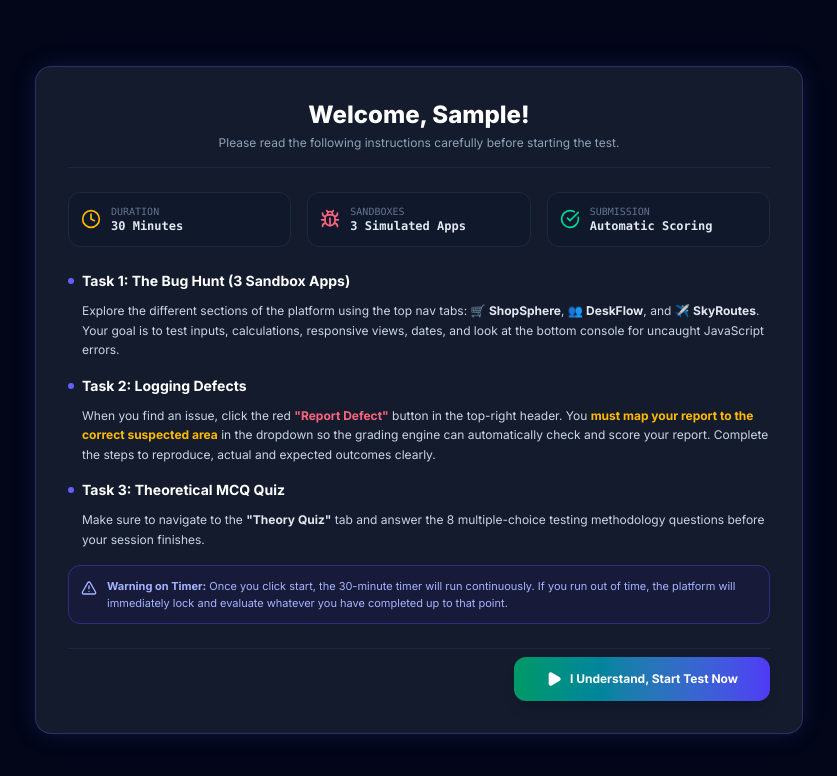
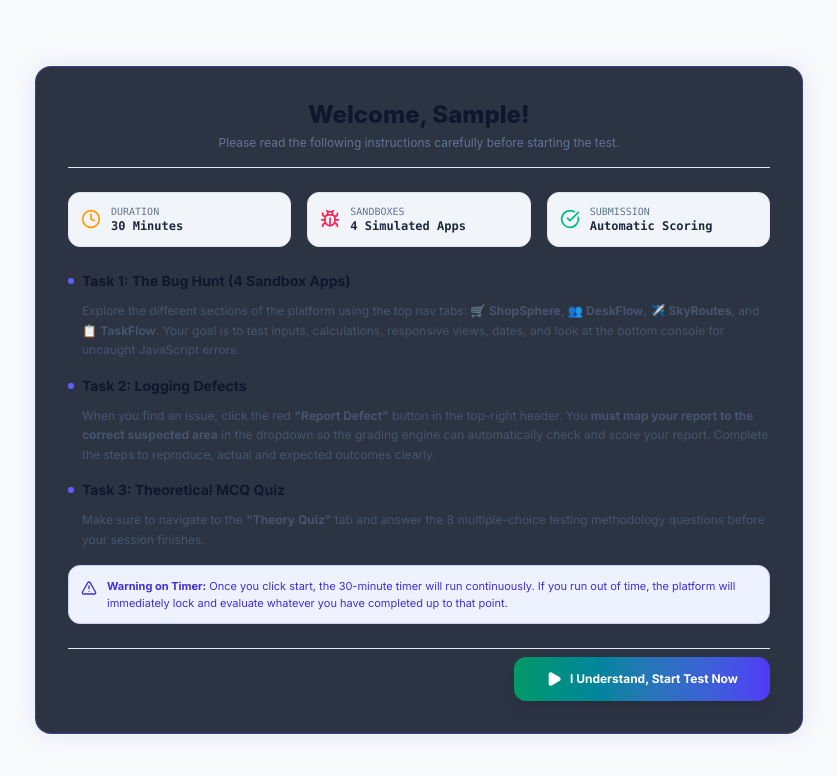
Before and after one commit to shamdkamble/qa-tester-interview-platform, a React (Vite) app: page / in a window 1280 px wide. Both pictures are taken after typing "Sample", "name@example.com" into the empty fields and a click on the button "Continue to Instructions". Shown: the top 776 px of the page, without its empty margins (221-1058 px from the left). Built offline with nearby package versions, Linux system fonts and the light colour scheme.

Commit message:
Added Light and Dark Mode toggle support with unified CSS variables and clean UI styling

```diff
--- a/src/App.jsx
+++ b/src/App.jsx
@@ -17,6 +17,23 @@ export default function App() {
   const [userRole, setUserRole] = useState(null); // 'candidate' | 'admin'
   const [mode, setMode] = useState('candidate'); // 'candidate' | 'interviewer'
   const [activeTab, setActiveTab] = useState('shop'); // 'shop' | 'desk' | 'sky' | 'quiz'
+
+  // Theme state
+  const [theme, setTheme] = useState('dark');
+
+  const toggleTheme = () => {
+    setTheme(prev => {
+      const nextTheme = prev === 'dark' ? 'light' : 'dark';
+      if (nextTheme === 'light') {
+        document.documentElement.classList.add('light');
+        document.documentElement.classList.remove('dark');
+      } else {
+        document.documentElement.classList.add('dark');
+        document.documentElement.classList.remove('light');
+      }
+      return nextTheme;
+    });
+  };
 
   // Instructions screen state for candidate
   const [showInstructions, setShowInstructions] = useState(false);
@@ -140,32 +157,32 @@ export default function App() {
   // Render Login Screen if not authenticated
   if (!isLoggedIn) {
     return (
-      <div className="min-h-screen bg-slate-950 text-slate-100 flex flex-col justify-center items-center p-4">
+      <div className="min-h-screen bg-slate-50 dark:bg-slate-950 text-slate-800 dark:text-slate-100 flex flex-col justify-center items-center p-4">
         {/* Logo Title */}
         <div className="text-center space-y-2 mb-8 max-w-lg">
           <div className="w-14 h-14 rounded-2xl bg-gradient-to-tr from-emerald-500 via-indigo-500 to-violet-600 flex items-center justify-center text-white shadow-xl shadow-indigo-500/20 mx-auto">
             <Shield className="w-7 h-7" />
           </div>
           <h1 className="text-2xl md:text-3xl font-extrabold tracking-tight">BugHunt QA Sandbox</h1>
-          <p className="text-sm text-slate-400">Interviews & Fresher QA Intern Assessment Suite</p>
+          <p className="text-sm text-slate-500 dark:text-slate-400">Interviews & Fresher QA Intern Assessment Suite</p>
         </div>
 
         <div className="w-full max-w-4xl grid grid-cols-1 md:grid-cols-2 gap-8">
           {/* Student Login Portal */}
-          <div className="glass-panel p-6 rounded-2xl border border-slate-800 space-y-4">
-            <div className="flex items-center gap-3 pb-3 border-b border-slate-800">
-              <div className="p-2 rounded bg-indigo-500/20 text-indigo-400 border border-indigo-500/30">
+          <div className="glass-panel p-6 rounded-2xl border border-slate-200 dark:border-slate-800 space-y-4">
+            <div className="flex items-center gap-3 pb-3 border-b border-slate-200 dark:border-slate-800">
+              <div className="p-2 rounded bg-indigo-500/20 text-indigo-650 dark:text-indigo-400 border border-indigo-500/30">
                 <User className="w-5 h-5" />
               </div>
               <div>
                 <h2 className="text-lg font-bold">Student / Candidate</h2>
-                <p className="text-xs text-slate-400">Sign in to review guidelines and begin the assessment</p>
+                <p className="text-xs text-slate-500 dark:text-slate-400">Sign in to review guidelines and begin the assessment</p>
               </div>
             </div>
 
             <form onSubmit={handleStudentLogin} className="space-y-4 text-xs">
               <div>
-                <label className="block text-slate-300 mb-1 font-medium">Your Full Name</label>
+                <label className="block text-slate-700 dark:text-slate-300 mb-1 font-medium">Your Full Name</label>
                 <input
                   type="text"
                   required
@@ -177,7 +194,7 @@ export default function App() {
               </div>
 
               <div>
-                <label className="block text-slate-300 mb-1 font-medium">Your Email Address</label>
+                <label className="block text-slate-700 dark:text-slate-300 mb-1 font-medium">Your Email Address</label>
                 <input
                   type="email"
                   required
@@ -188,8 +205,8 @@ export default function App() {
                 />
               </div>
 
-              <div className="bg-slate-900/60 p-3.5 rounded-xl border border-slate-800 text-[11px] text-slate-400 leading-relaxed space-y-1">
-                <strong className="text-slate-300 block">Quick Note:</strong>
+              <div className="bg-slate-100 dark:bg-slate-900/60 p-3.5 rounded-xl border border-slate-200 dark:border-slate-800 text-[11px] text-slate-500 dark:text-slate-400 leading-relaxed space-y-1">
+                <strong className="text-slate-700 dark:text-slate-300 block">Quick Note:</strong>
                 <p>Logging in will take you to a detailed instruction and guidelines screen before your 30-minute timer starts.</p>
               </div>
 
@@ -203,26 +220,26 @@ export default function App() {
           </div>
 
           {/* Admin Login Portal */}
-          <div className="glass-panel p-6 rounded-2xl border border-slate-800 space-y-4">
-            <div className="flex items-center gap-3 pb-3 border-b border-slate-800">
-              <div className="p-2 rounded bg-violet-500/20 text-violet-400 border border-violet-500/30">
+          <div className="glass-panel p-6 rounded-2xl border border-slate-200 dark:border-slate-800 space-y-4">
+            <div className="flex items-center gap-3 pb-3 border-b border-slate-200 dark:border-slate-800">
+              <div className="p-2 rounded bg-violet-500/20 text-violet-650 dark:text-violet-400 border border-violet-500/30">
                 <Shield className="w-5 h-5" />
               </div>
               <div>
                 <h2 className="text-lg font-bold">Interviewer / Admin</h2>
-                <p className="text-xs text-slate-400">Unlock the master bug controller & scorecard sheet</p>
+                <p className="text-xs text-slate-500 dark:text-slate-400">Unlock the master bug controller & scorecard sheet</p>
               </div>
             </div>
 
             <form onSubmit={handleAdminLogin} className="space-y-4 text-xs">
               {adminPinError && (
-                <div className="p-2.5 bg-rose-955 border border-rose-800 text-rose-300 rounded-lg">
-                  Invalid Pin Code. Use the default passcode: <strong className="font-mono text-white">1234</strong>
+                <div className="p-2.5 bg-rose-100 dark:bg-rose-955 border border-rose-300 dark:border-rose-800 text-rose-700 dark:text-rose-300 rounded-lg">
+                  Invalid Pin Code. Use the default passcode: <strong className="font-mono text-slate-900 dark:text-white">1234</strong>
                 </div>
               )}
 
               <div>
-                <label className="block text-slate-300 mb-1 font-medium">Interviewer Pin Code</label>
+                <label className="block text-slate-700 dark:text-slate-300 mb-1 font-medium">Interviewer Pin Code</label>
                 <input
                   type="password"
                   placeholder="Enter Pin Code (Default: 1234)"
@@ -232,9 +249,9 @@ export default function App() {
                 />
               </div>
 
-              <div className="bg-slate-900/60 p-3.5 rounded-xl border border-slate-800 text-[11px] text-slate-400 leading-relaxed space-y-1">
-                <strong className="text-slate-300 block">Interviewer Controls:</strong>
-                <p>• Access dedicated list of reproducing methods for all 13 bugs.</p>
+              <div className="bg-slate-100 dark:bg-slate-900/60 p-3.5 rounded-xl border border-slate-200 dark:border-slate-800 text-[11px] text-slate-500 dark:text-slate-400 leading-relaxed space-y-1">
+                <strong className="text-slate-700 dark:text-slate-300 block">Interviewer Controls:</strong>
+                <p>• Access dedicated list of reproducing methods for all 17 bugs.</p>
                 <p>• Enable or disable individual bugs before handing test to candidates.</p>
                 <p>• Review logs and grade candidates automatically.</p>
               </div>
@@ -255,77 +272,77 @@ export default function App() {
   // Render Candidate Instructions screen if logged in but test hasn't started yet
   if (isLoggedIn && userRole === 'candidate' && showInstructions) {
     return (
-      <div className="min-h-screen bg-slate-950 text-slate-100 flex flex-col justify-center items-center p-4 md:p-6">
+      <div className="min-h-screen bg-slate-50 dark:bg-slate-950 text-slate-800 dark:text-slate-100 flex flex-col justify-center items-center p-4 md:p-6">
         <div className="max-w-3xl w-full glass-panel-glow p-6 md:p-8 rounded-2xl border border-indigo-500/30 space-y-6">
           {/* Header */}
-          <div className="text-center pb-4 border-b border-slate-800">
-            <h2 className="text-xl md:text-2xl font-extrabold text-white">Welcome, {candidateName}!</h2>
-            <p className="text-xs text-slate-400 mt-1">Please read the following instructions carefully before starting the test.</p>
+          <div className="text-center pb-4 border-b border-slate-200 dark:border-slate-800">
+            <h2 className="text-xl md:text-2xl font-extrabold text-slate-900 dark:text-white font-sans">Welcome, {candidateName}!</h2>
+            <p className="text-xs text-slate-500 dark:text-slate-400 mt-1 font-sans">Please read the following instructions carefully before starting the test.</p>
           </div>
 
           {/* Core Info Blocks */}
           <div className="grid grid-cols-1 sm:grid-cols-3 gap-4 text-xs font-mono">
-            <div className="p-3 bg-slate-900/70 rounded-xl border border-slate-800 flex items-center gap-2.5">
-              <Clock className="w-5 h-5 text-amber-400 shrink-0" />
+            <div className="p-3 bg-slate-100 dark:bg-slate-900/70 rounded-xl border border-slate-200 dark:border-slate-800 flex items-center gap-2.5">
+              <Clock className="w-5 h-5 text-amber-500 shrink-0" />
               <div>
                 <span className="text-[10px] text-slate-500 block">DURATION</span>
-                <span className="text-slate-200 font-bold">30 Minutes</span>
+                <span className="text-slate-850 dark:text-slate-200 font-bold">30 Minutes</span>
               </div>
             </div>
 
-            <div className="p-3 bg-slate-900/70 rounded-xl border border-slate-800 flex items-center gap-2.5">
-              <Bug className="w-5 h-5 text-rose-400 shrink-0" />
+            <div className="p-3 bg-slate-100 dark:bg-slate-900/70 rounded-xl border border-slate-200 dark:border-slate-800 flex items-center gap-2.5">
+              <Bug className="w-5 h-5 text-rose-500 shrink-0" />
               <div>
                 <span className="text-[10px] text-slate-500 block">SANDBOXES</span>
-                <span className="text-slate-200 font-bold">3 Simulated Apps</span>
+                <span className="text-slate-850 dark:text-slate-200 font-bold">4 Simulated Apps</span>
               </div>
             </div>
 
-            <div className="p-3 bg-slate-900/70 rounded-xl border border-slate-800 flex items-center gap-2.5">
-              <CheckCircle className="w-5 h-5 text-emerald-400 shrink-0" />
+            <div className="p-3 bg-slate-100 dark:bg-slate-900/70 rounded-xl border border-slate-200 dark:border-slate-800 flex items-center gap-2.5">
+              <CheckCircle className="w-5 h-5 text-emerald-500 shrink-0" />
               <div>
                 <span className="text-[10px] text-slate-500 block">SUBMISSION</span>
-                <span className="text-slate-200 font-bold">Automatic Scoring</span>
+                <span className="text-slate-850 dark:text-slate-200 font-bold">Automatic Scoring</span>
               </div>
             </div>
           </div>
 
           {/* Detailed Instructions list */}
-          <div className="space-y-4 text-xs leading-relaxed text-slate-300">
+          <div className="space-y-4 text-xs leading-relaxed text-slate-600 dark:text-slate-300">
             <div className="space-y-2.5">
-              <h3 className="text-sm font-bold text-white flex items-center gap-2">
+              <h3 className="text-sm font-bold text-slate-900 dark:text-white flex items-center gap-2">
                 <span className="w-1.5 h-1.5 rounded-full bg-indigo-500"></span>
-                Task 1: The Bug Hunt (3 Sandbox Apps)
+                Task 1: The Bug Hunt (4 Sandbox Apps)
               </h3>
               <p className="pl-3.5">
                 Explore the different sections of the platform using the top nav tabs:
-                🛒 <strong className="text-slate-200">ShopSphere</strong>, 👥 <strong className="text-slate-200">DeskFlow</strong>, and ✈️ <strong className="text-slate-200">SkyRoutes</strong>.
+                🛒 <strong>ShopSphere</strong>, 👥 <strong>DeskFlow</strong>, ✈️ <strong>SkyRoutes</strong>, and 📋 <strong>TaskFlow</strong>.
                 Your goal is to test inputs, calculations, responsive views, dates, and look at the bottom console for uncaught JavaScript errors.
               </p>
             </div>
 
             <div className="space-y-2.5">
-              <h3 className="text-sm font-bold text-white flex items-center gap-2">
+              <h3 className="text-sm font-bold text-slate-900 dark:text-white flex items-center gap-2">
                 <span className="w-1.5 h-1.5 rounded-full bg-indigo-500"></span>
                 Task 2: Logging Defects
               </h3>
               <p className="pl-3.5">
-                When you find an issue, click the red <strong className="text-rose-400">"Report Defect"</strong> button in the top-right header.
-                You <strong className="text-amber-400">must map your report to the correct suspected area</strong> in the dropdown so the grading engine can automatically check and score your report. Complete the steps to reproduce, actual and expected outcomes clearly.
+                When you find an issue, click the red <strong>"Report Defect"</strong> button in the top-right header.
+                You <strong>must map your report to the correct suspected area</strong> in the dropdown so the grading engine can automatically check and score your report. Complete the steps to reproduce, actual and expected outcomes clearly.
               </p>
             </div>
 
             <div className="space-y-2.5">
-              <h3 className="text-sm font-bold text-white flex items-center gap-2">
+              <h3 className="text-sm font-bold text-slate-900 dark:text-white flex items-center gap-2">
                 <span className="w-1.5 h-1.5 rounded-full bg-indigo-500"></span>
                 Task 3: Theoretical MCQ Quiz
               </h3>
               <p className="pl-3.5">
-                Make sure to navigate to the <strong className="text-slate-200">"Theory Quiz"</strong> tab and answer the 8 multiple-choice testing methodology questions before your session finishes.
+                Make sure to navigate to the <strong>"Theory Quiz"</strong> tab and answer the 8 multiple-choice testing methodology questions before your session finishes.
               </p>
             </div>
 
-            <div className="p-3 bg-indigo-950/40 border border-indigo-900 rounded-xl flex items-start gap-2.5 text-[11px] text-indigo-300 leading-normal">
+            <div className="p-3 bg-indigo-50 dark:bg-indigo-950/40 border border-indigo-200 dark:border-indigo-900 rounded-xl flex items-start gap-2.5 text-[11px] text-indigo-700 dark:text-indigo-300 leading-normal">
               <AlertTriangle className="w-4 h-4 shrink-0 mt-0.5" />
               <span>
                 <strong>Warning on Timer:</strong> Once you click start, the 30-minute timer will run continuously. If you run out of time, the platform will immediately lock and evaluate whatever you have completed up to that point.
@@ -334,7 +351,7 @@ export default function App() {
           </div>
 
           {/* Action Button */}
-          <div className="pt-2 border-t border-slate-800 flex justify-end">
+          <div className="pt-2 border-t border-slate-200 dark:border-slate-800 flex justify-end">
             <button
               onClick={handleStartCandidateTest}
               className="px-8 py-3.5 bg-gradient-to-r from-emerald-600 to-indigo-600 hover:from-emerald-500 hover:to-indigo-500 text-white font-bold rounded-xl shadow-lg transition flex items-center gap-2 text-xs animate-pulse-glow"
@@ -348,7 +365,7 @@ export default function App() {
   }
 
   return (
-    <div className="min-h-screen bg-slate-950 text-slate-100 flex flex-col font-sans pb-16">
+    <div className="min-h-screen bg-slate-50 dark:bg-slate-950 text-slate-800 dark:text-slate-100 flex flex-col font-sans pb-16 transition-colors duration-300">
       {/* Header */}
       <Header
         activeTab={activeTab}
@@ -369,6 +386,8 @@ export default function App() {
         setTimerActive={setTimerActive}
         onTimeUp={handleEndTest}
         onEndTest={handleEndTest}
+        theme={theme}
+        toggleTheme={toggleTheme}
       />
 
       {/* Main Body Container */}
@@ -378,8 +397,8 @@ export default function App() {
             <div className="w-16 h-16 bg-emerald-500/20 text-emerald-400 rounded-full flex items-center justify-center mx-auto border border-emerald-500/30">
               <HelpCircle className="w-10 h-10" />
             </div>
-            <h2 className="text-xl font-bold text-white">Assessment Closed & Submitted</h2>
-            <p className="text-xs text-slate-400">
+            <h2 className="text-xl font-bold text-slate-900 dark:text-white">Assessment Closed & Submitted</h2>
+            <p className="text-xs text-slate-500 dark:text-slate-400">
               Your 30-minute session has ended. Your performance scorecard has been generated below.
             </p>
             <button
@@ -390,7 +409,7 @@ export default function App() {
             </button>
             <button
               onClick={handleLogout}
-              className="px-6 py-2.5 bg-slate-800 hover:bg-slate-700 text-slate-300 text-xs font-semibold rounded-xl ml-3"
+              className="px-6 py-2.5 bg-slate-800 hover:bg-slate-700 text-slate-350 dark:text-slate-350 text-xs font-semibold rounded-xl ml-3"
             >
               Sign Out / Restart
             </button>
--- a/src/index.css
+++ b/src/index.css
@@ -1,44 +1,62 @@
 @import "tailwindcss";
 
 :root {
-  --bg-dark: #090D16;
+  /* Dark Mode Variables (Default) */
+  --bg-color: #090D16;
+  --text-color: #f1f5f9;
   --card-bg: rgba(18, 24, 38, 0.85);
   --border-color: rgba(255, 255, 255, 0.08);
-  --accent-emerald: #10B981;
-  --accent-indigo: #6366F1;
-  --accent-cyan: #06B6D4;
-  --accent-rose: #F43F5E;
-  --accent-amber: #F59E0B;
+  --input-bg: rgba(10, 14, 23, 0.8);
+  --input-text: #f8fafc;
+  --shadow-color: rgba(0, 0, 0, 0.37);
+  --text-muted: #94a3b8;
+  --panel-bg: rgba(22, 30, 48, 0.9);
+}
+
+.light {
+  /* Light Mode Variables */
+  --bg-color: #f8fafc;
+  --text-color: #0f172a;
+  --card-bg: rgba(255, 255, 255, 0.95);
+  --border-color: rgba(15, 23, 42, 0.08);
+  --input-bg: rgba(255, 255, 255, 1);
+  --input-text: #0f172a;
+  --shadow-color: rgba(15, 23, 42, 0.06);
+  --text-muted: #64748b;
+  --panel-bg: rgba(255, 255, 255, 0.98);
 }
 
 body {
-  background-color: #090d16;
-  color: #f1f5f9;
+  background-color: var(--bg-color);
+  color: var(--text-color);
   font-family: 'Inter', system-ui, -apple-system, BlinkMacSystemFont, 'Segoe UI', Roboto, sans-serif;
   min-height: 100vh;
   overflow-x: hidden;
+  transition: background-color 0.3s ease, color 0.3s ease;
 }
 
-/* Glassmorphism & Utilities */
+/* Theme Adaptable Elements */
 .glass-panel {
-  background: rgba(18, 24, 38, 0.85);
+  background: var(--card-bg);
   backdrop-filter: blur(12px);
   -webkit-backdrop-filter: blur(12px);
-  border: 1px solid rgba(255, 255, 255, 0.08);
-  box-shadow: 0 8px 32px 0 rgba(0, 0, 0, 0.37);
+  border: 1px solid var(--border-color);
+  box-shadow: 0 8px 32px 0 var(--shadow-color);
+  transition: background 0.3s ease, border-color 0.3s ease, box-shadow 0.3s ease;
 }
 
 .glass-panel-glow {
-  background: rgba(22, 30, 48, 0.9);
+  background: var(--panel-bg);
   backdrop-filter: blur(16px);
   border: 1px solid rgba(99, 102, 241, 0.3);
   box-shadow: 0 0 25px rgba(99, 102, 241, 0.15);
+  transition: background 0.3s ease, border-color 0.3s ease, box-shadow 0.3s ease;
 }
 
 .glass-input {
-  background: rgba(10, 14, 23, 0.8);
-  border: 1px solid rgba(255, 255, 255, 0.12);
-  color: #f8fafc;
+  background: var(--input-bg);
+  border: 1px solid var(--border-color);
+  color: var(--input-text);
   transition: all 0.2s ease-in-out;
 }
 
```
Also changed, not shown: src/components/Header.jsx (+15 -4 lines).
